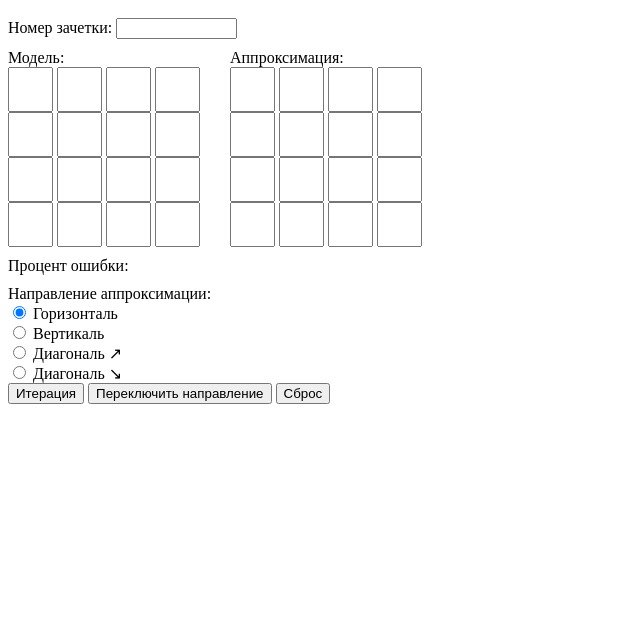
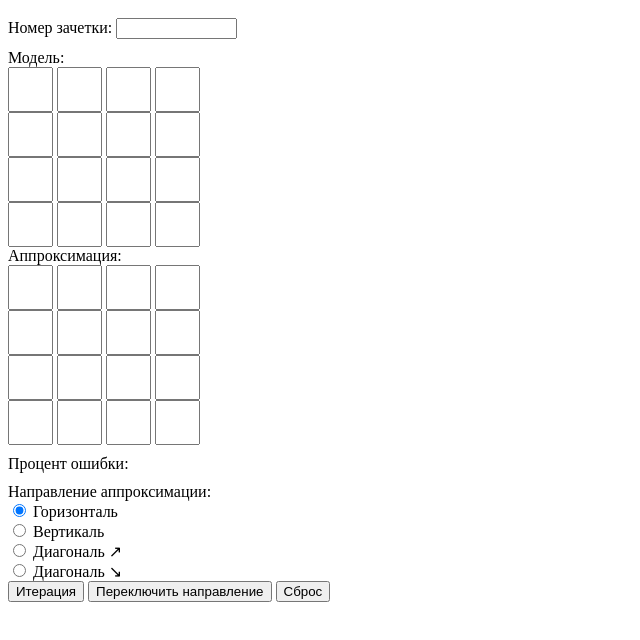
Before and after one commit to alexamy/fopi-ATR, a plain HTML site: page index.html in a window 1280 px wide. Shown: the whole page, without its empty margins (0-640 px from the left). Drawn offline with nearby package versions, Linux system fonts and the light colour scheme; a script that the page names is missing.

Commit message:
no float

```diff
--- a/style.css
+++ b/style.css
@@ -1,11 +1,3 @@
-.inputs__left {
-  float: left;
-  margin-right: 30px;
-}
-.error-info {
-  clear: both;
-}
-
 .student-id,
 .error-info {
     padding: 10px 0;
```
